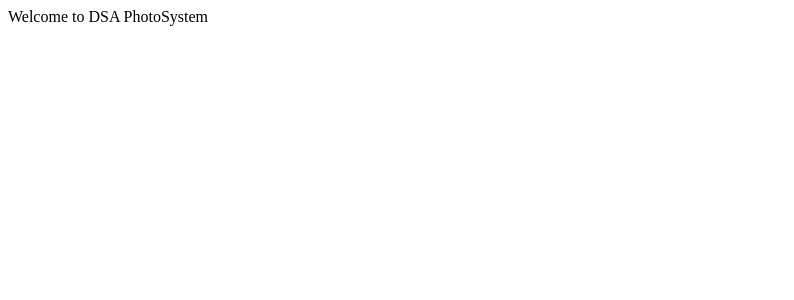
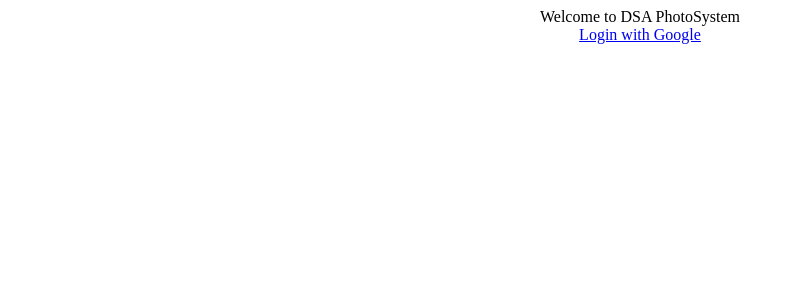
Before and after one commit to MaitreeShakya/emaily, a React (Create React App) app in the folder client/: page / in a window 1280 px wide. Shown: the top 300 px of the page, without its empty margins (0-794 px from the left). Built offline with nearby package versions, Linux system fonts and the light colour scheme.

Commit message:
added anchor tag

```diff
--- a/client/src/components/App.js
+++ b/client/src/components/App.js
@@ -2,9 +2,12 @@
 
 const app = () => {
   return (
+    <div align = "center">
+      Welcome to DSA PhotoSystem
     <div>
-      Welcome to DSA PhotoSystem
+        <a href="/auth/google"> Login with Google  </a>
       </div>
+    </div>
   );
 };
 
```
